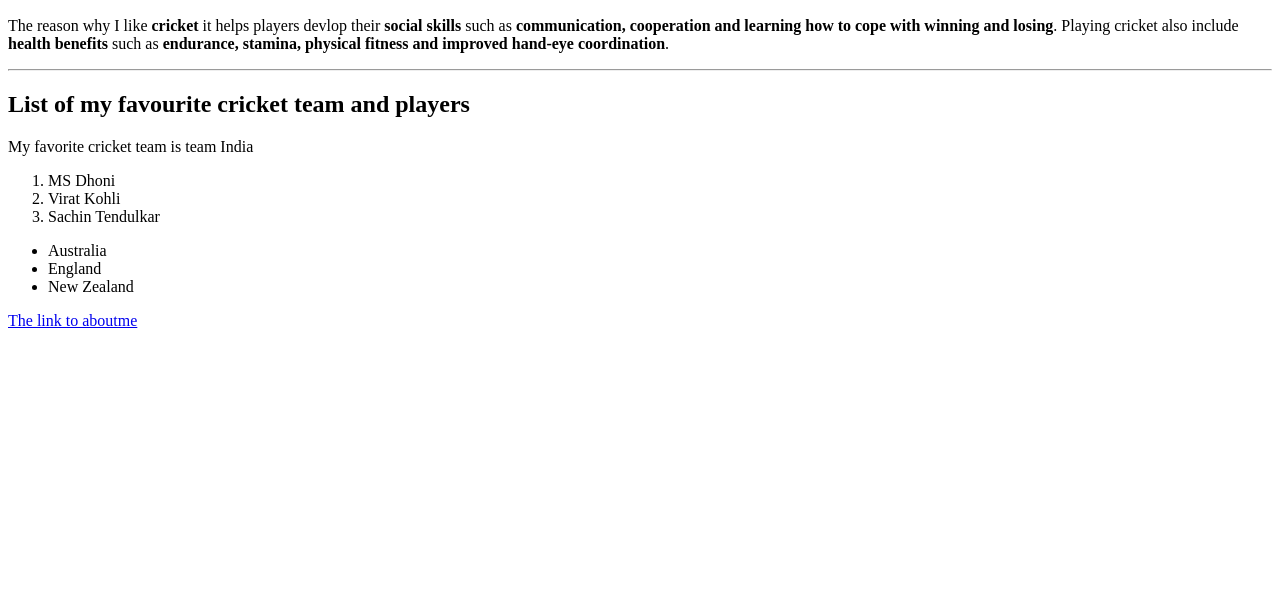
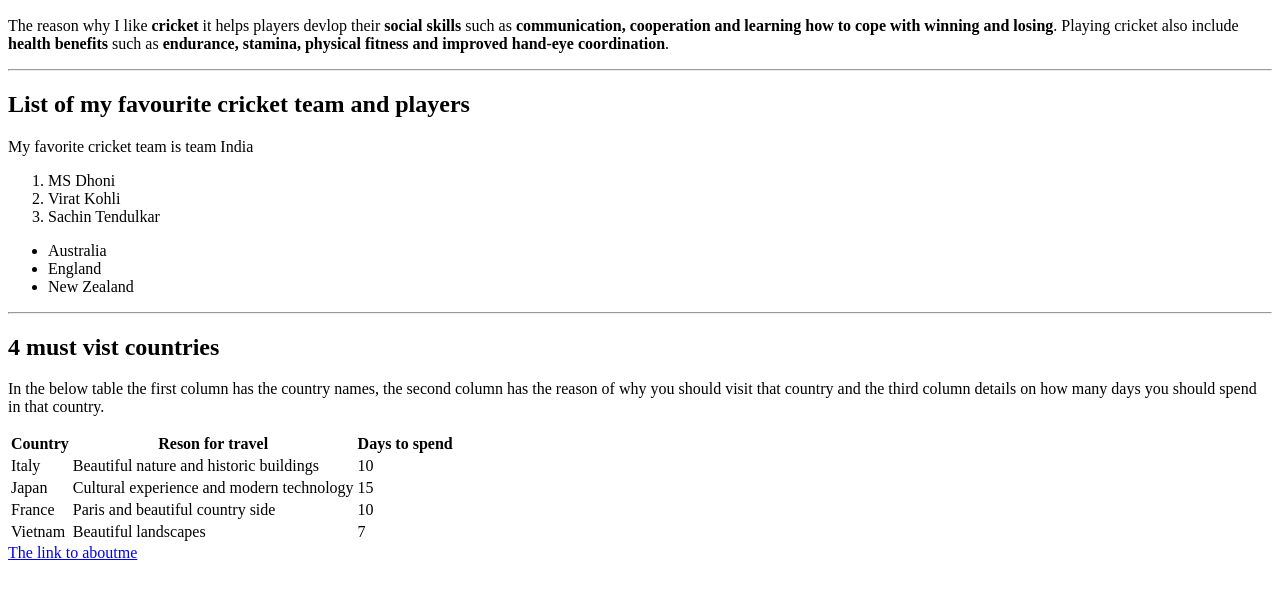
Before and after one commit to 44-563-Web-Apps-S23/44563-webapps-assignment-3-SaiDineshKopparthi, a plain HTML site: page index.html in a window 1280 px wide. Shown: the part 110-706 px from the top of the page. Drawn offline with Linux system fonts and the light colour scheme.

Commit message:
Table with countries added

```diff
--- a/index.html
+++ b/index.html
@@ -24,6 +24,41 @@
             <li>England</li>
             <li>New Zealand</li>
         </ul>
+        <hr>
+        <h2>4 must vist countries</h2>
+        <p>
+            In the below table the first column has the country names, the second column has the reason
+            of why you should visit that country and the third column details on how many days you should
+            spend in that country.
+        </p>
+        <table>
+            <tr>
+                <th>Country</th>
+                <th>Reson for travel</th>
+                <th>Days to spend</th>
+            </tr>
+            <tr>
+                <td>Italy</td>
+                <td>Beautiful nature and historic buildings</td>
+                <td>10</td>
+            </tr>
+            <tr>
+                <td>Japan</td>
+                <td>Cultural experience and modern technology</td>
+                <td>15</td>
+            </tr>
+            <tr>
+                <td>France</td>
+                <td>Paris and beautiful country side</td>
+                <td>10</td>
+            </tr>
+            <tr>
+                <td>Vietnam</td>
+                <td>Beautiful landscapes</td>
+                <td>7</td>
+            </tr>
+        </table>
+
 
 
         <a href="aboutme.html">The link to aboutme</a>
```
